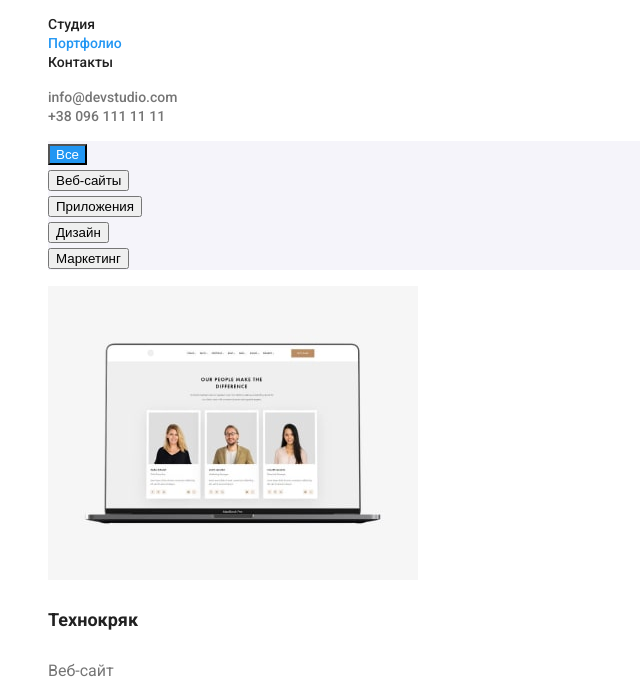
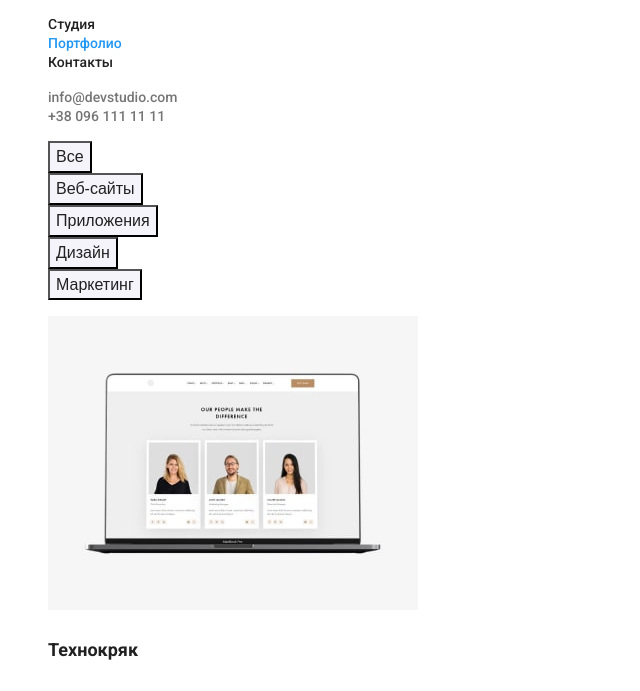
Before and after one commit to aleksandr105/goit-markup-hw-02, a plain HTML site: page portfolio.html in a window 1280 px wide. Shown: the part 41-732 px from the top of the page, without its empty margins (0-640 px from the left). Drawn offline with Linux system fonts and the light colour scheme.

Commit message:
Правки Д.З

```diff
--- a/css/styles.css
+++ b/css/styles.css
@@ -149,18 +149,13 @@ body {
   color: #2196f3;
 }
 /* ------------------------------------portfolio------------------------------- */
-.button-menu {
+.hover-color {
+  background-color: #f5f4fa;
   font-weight: 500;
   font-size: 16px;
   line-height: 1.62;
   letter-spacing: 3%;
   color: #212121;
-  background-color: #f5f4fa;
-}
-.button-color {
-  background-color: #2196f3;
-  color: #ffffff;
-  cursor: pointer;
 }
 .hover-color:hover,
 .hover-color:focus {
--- a/portfolio.html
+++ b/portfolio.html
@@ -29,7 +29,7 @@
     <main>
         <section>
             <ul>
-                <li class="list button-menu"><button type="button" class="button-color">Все</button></li>
+                <li class="list button-menu"><button type="button" class="hover-color">Все</button></li>
                 <li class="list button-menu"><button type="button" class="hover-color">Веб-сайты</button></li>
                 <li class="list button-menu"><button type="button" class="hover-color">Приложения</button></li>
                 <li class="list button-menu"><button type="button" class="hover-color">Дизайн</button></li>
```
